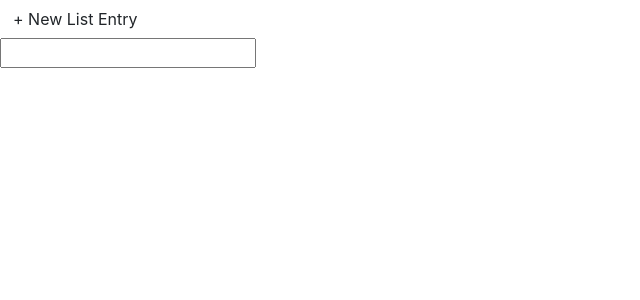
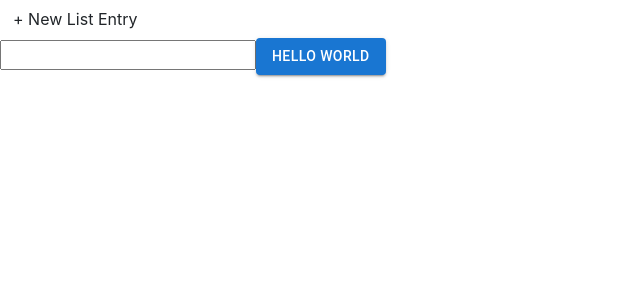
Before and after one commit to myr124/ToDoList, a React (Vite) app: page / in a window 1280 px wide. Shown: the top 300 px of the page, without its empty margins (0-640 px from the left). Built offline with nearby package versions, Linux system fonts and the light colour scheme.

Commit message:
Material UI Button implemented

```diff
--- a/package.json
+++ b/package.json
@@ -10,6 +10,9 @@
     "preview": "vite preview"
   },
   "dependencies": {
+    "@emotion/react": "^11.11.1",
+    "@emotion/styled": "^11.11.0",
+    "@mui/material": "^5.14.8",
     "react": "^18.2.0",
     "react-dom": "^18.2.0",
     "styled-components": "^5.3.11"
--- a/src/App.tsx
+++ b/src/App.tsx
@@ -1,7 +1,7 @@
 import { useState, useRef } from "react";
 import Button from "./components/Button";
 import { TodoListComponent, TodoItem } from "./components/ToDo";
-
+import ButtonUsage from "./components/MaterialButton";
 
 const App = () => {
   const [todoItems, setTodoItems] = useState<TodoItem[]>([]);
@@ -27,6 +27,7 @@ const App = () => {
       <input ref={inputRef}></input>
       <TodoListComponent list={todoItems}/>
       {/*ask fofr name and desc and call setTodoItems and add rhe new itm to the end*/}
+      <ButtonUsage />
     </div>
   );
 };
--- /dev/null
+++ b/src/components/MaterialButton.tsx
@@ -0,0 +1,5 @@
+import Button from '@mui/material/Button';
+
+export default function ButtonUsage() {
+  return <Button variant="contained">Hello world</Button>;
+}
```
Also changed, not shown: 1 other file (tests, documents, lock files or other folders).
